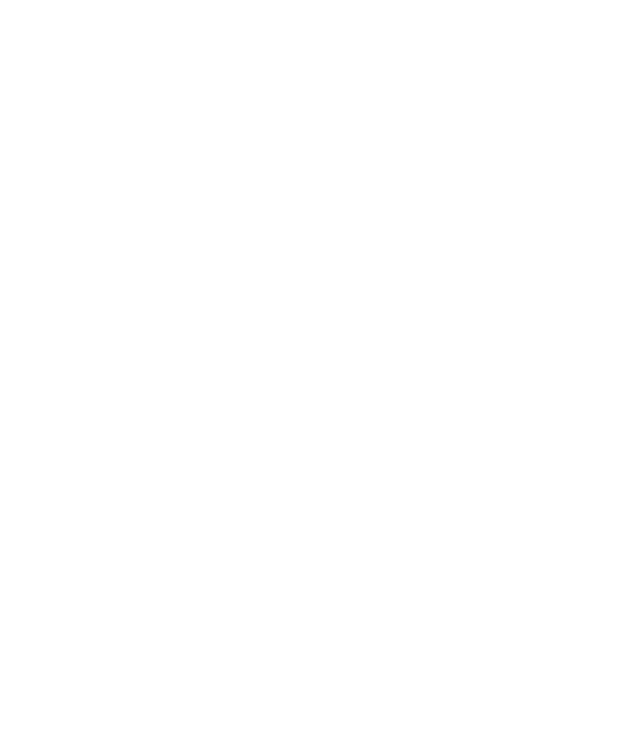
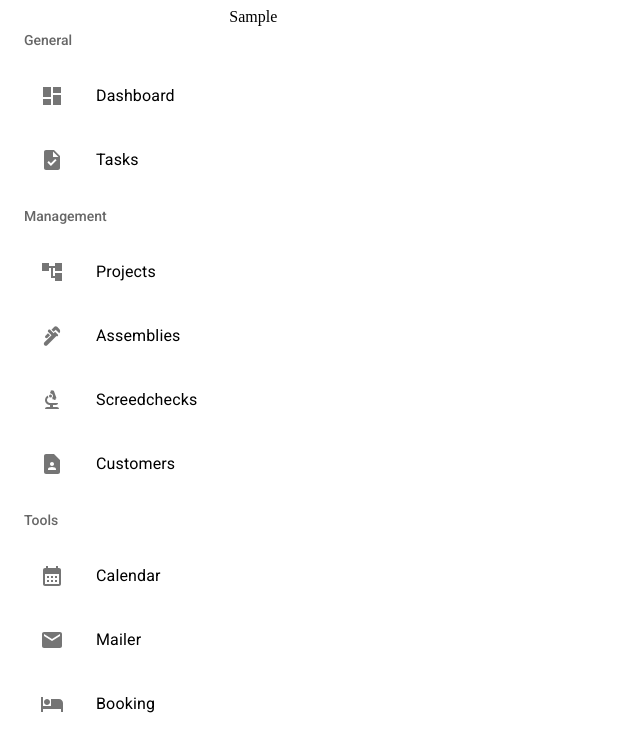
Before and after one commit to xehdan/big-thunder-mountain-client, a React (Create React App) app: page / in a window 1280 px wide. Shown: the top 752 px of the page, without its empty margins (0-640 px from the left). Built offline with nearby package versions, Linux system fonts and the light colour scheme.

Commit message:
Implemented Sidebar

```diff
--- a/src/App.js
+++ b/src/App.js
@@ -1,8 +1,24 @@
+import SidebarContainer from "./components/sidebar/SidebarContainer";
+import {createTheme, ThemeProvider} from "@mui/material";
+
 function App() {
+
+    const theme = createTheme({
+        palette: {
+            primary: {
+                main: '#f7a700'
+            }
+        }
+    })
   return (
-    <div className="App">
-
-    </div>
+      <ThemeProvider theme={theme}>
+          <div className="App">
+              <SidebarContainer/>
+              <div className="mainStage">
+                Sample
+              </div>
+          </div>
+      </ThemeProvider>
   );
 }
 export default App;
--- /dev/null
+++ b/src/components/sidebar/SidebarContainer.jsx
@@ -0,0 +1,97 @@
+import React from 'react';
+import {Box, List, ListItem, ListItemButton, ListItemIcon, ListItemText, ListSubheader} from "@mui/material";
+import {AccountTree, Biotech, CalendarMonth, ContactPage, Dashboard, Hotel, Mail, Plumbing, Task} from "@mui/icons-material";
+
+function SidebarContainer(props) {
+    return (
+        <Box sx={{ display: 'flex', height: '100vh', float: 'left'}}>
+            <nav aria-label="General Management Tools">
+                <List>
+                    <ListSubheader>
+                        General
+                    </ListSubheader>
+                    <ListItem>
+                        <ListItemButton>
+                            <ListItemIcon>
+                                <Dashboard/>
+                            </ListItemIcon>
+                            <ListItemText primary="Dashboard"/>
+                        </ListItemButton>
+                    </ListItem>
+                    <ListItem>
+                        <ListItemButton>
+                            <ListItemIcon>
+                                <Task/>
+                            </ListItemIcon>
+                            <ListItemText primary="Tasks"/>
+                        </ListItemButton>
+                    </ListItem>
+                    <ListSubheader>
+                        Management
+                    </ListSubheader>
+                    <ListItem>
+                        <ListItemButton>
+                            <ListItemIcon>
+                                <AccountTree/>
+                            </ListItemIcon>
+                            <ListItemText primary="Projects"/>
+                        </ListItemButton>
+                    </ListItem>
+                    <ListItem>
+                        <ListItemButton>
+                            <ListItemIcon>
+                                <Plumbing/>
+                            </ListItemIcon>
+                            <ListItemText primary="Assemblies"/>
+                        </ListItemButton>
+                    </ListItem>
+                    <ListItem>
+                        <ListItemButton>
+                            <ListItemIcon>
+                                <Biotech/>
+                            </ListItemIcon>
+                            <ListItemText primary="Screedchecks"/>
+                        </ListItemButton>
+                    </ListItem>
+                    <ListItem>
+                        <ListItemButton>
+                            <ListItemIcon>
+                                <ContactPage/>
+                            </ListItemIcon>
+                            <ListItemText primary="Customers"/>
+                        </ListItemButton>
+                    </ListItem>
+                    <ListSubheader>
+                        Tools
+                    </ListSubheader>
+                    <ListItem>
+                        <ListItemButton>
+                            <ListItemIcon>
+                                <CalendarMonth/>
+                            </ListItemIcon>
+                            <ListItemText primary="Calendar"/>
+                        </ListItemButton>
+                    </ListItem>
+                    <ListItem>
+                        <ListItemButton>
+                            <ListItemIcon>
+                                <Mail/>
+                            </ListItemIcon>
+                            <ListItemText primary="Mailer"/>
+                        </ListItemButton>
+                    </ListItem>
+                    <ListItem>
+                        <ListItemButton>
+                            <ListItemIcon>
+                                <Hotel/>
+                            </ListItemIcon>
+                            <ListItemText primary="Booking"/>
+                        </ListItemButton>
+                    </ListItem>
+                </List>
+            </nav>
+        </Box>
+    );
+}
+
+export default SidebarContainer;
```
